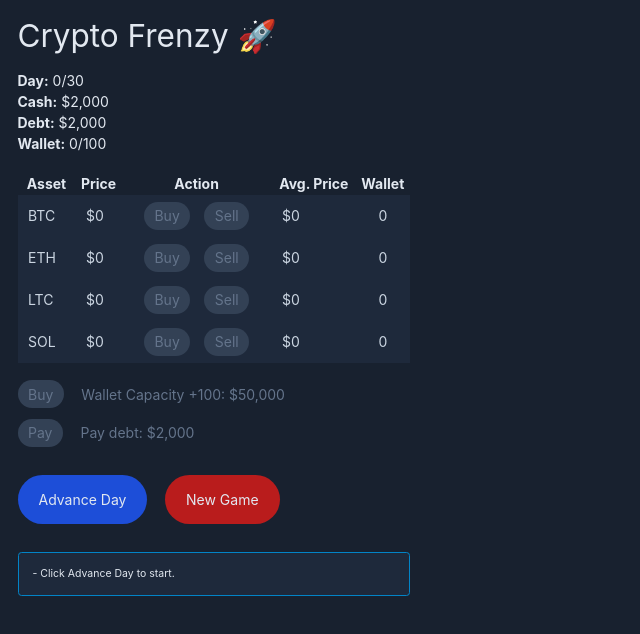
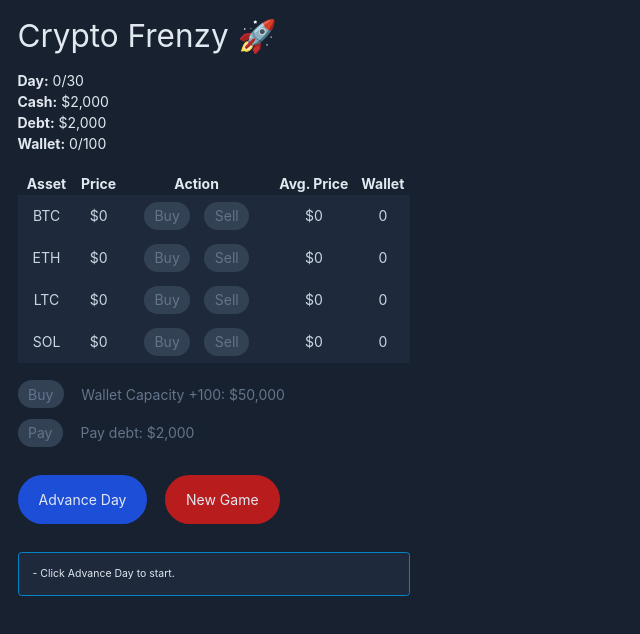
Before and after one commit to whcarter3/crypto-frenzy, a Next.js app: page / in a window 1280 px wide. Shown: the top 634 px of the page, without its empty margins (0-640 px from the left). Built offline with nearby package versions, Linux system fonts and the light colour scheme.

Commit message:
fix: text center on table

```diff
--- a/components/Table.tsx
+++ b/components/Table.tsx
@@ -65,11 +65,13 @@ const Table = ({
 
             return (
               <tr key={asset}>
-                <td className="text-slate-300 px-3 py-2">{symbol}</td>
-                <td className="text-slate-300 px-3 py-2">
+                <td className="text-slate-300 px-3 py-2 text-center">
+                  {symbol}
+                </td>
+                <td className="text-slate-300 px-3 py-2 text-center">
                   ${numberWithCommas(price)}
                 </td>
-                <td className="text-slate-300 px-3 py-2 text-center">
+                <td className="text-slate-300 px-3 py-2 text-center ">
                   <button
                     className={`${
                       cash <= price ||
@@ -97,10 +99,10 @@ const Table = ({
                     Sell
                   </button>
                 </td>
-                <td className="text-slate-300 px-3 py-2">{`$${numberWithCommas(
+                <td className="text-slate-300 px-3 py-2 text-center">{`$${numberWithCommas(
                   state.assets[asset].averageCost
                 )}`}</td>
-                <td className="text-slate-300 px-3 py-2 text-center">
+                <td className="text-slate-300 px-3 py-2 text-center ">
                   {wallet}
                 </td>
               </tr>
```
